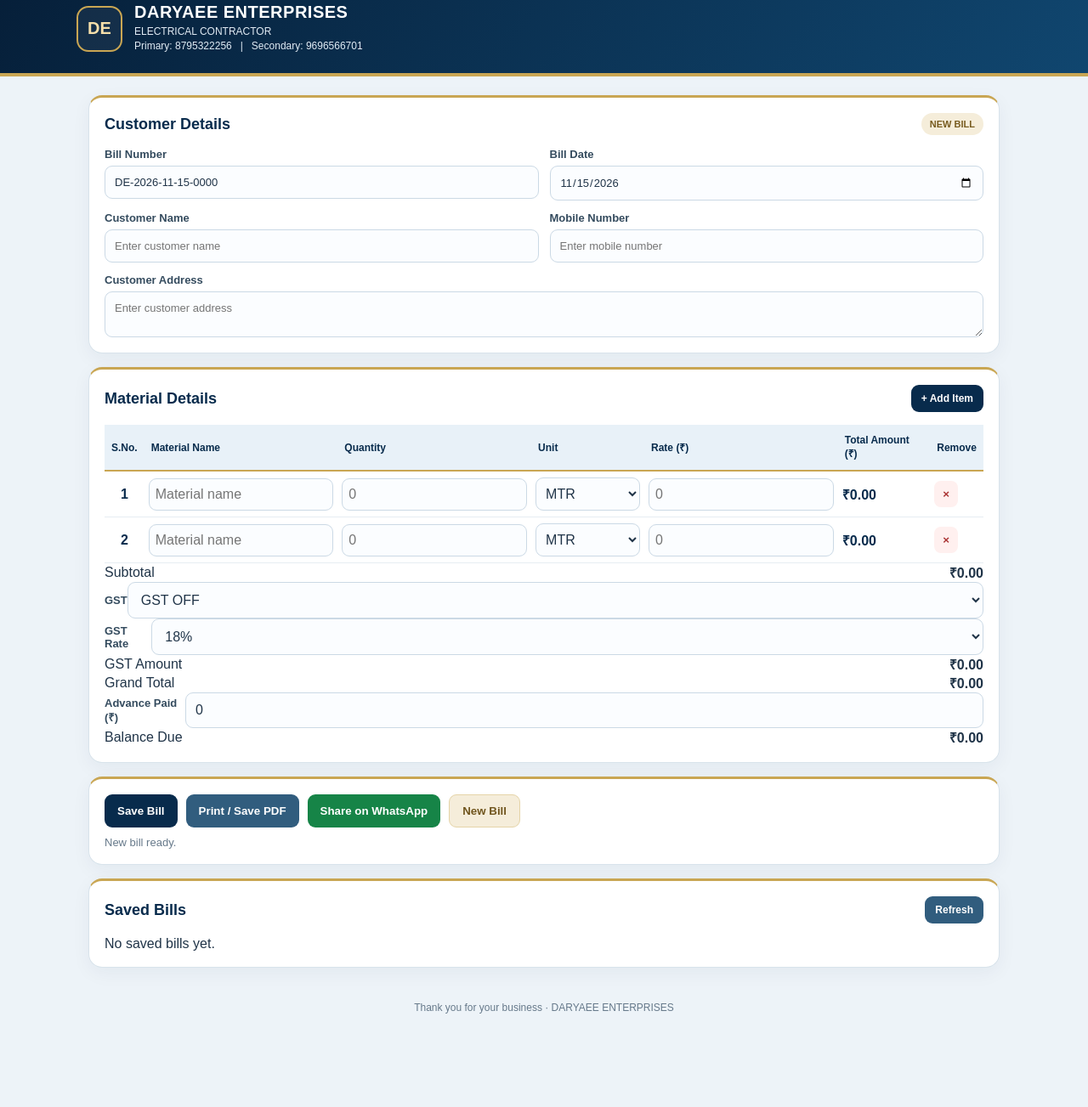
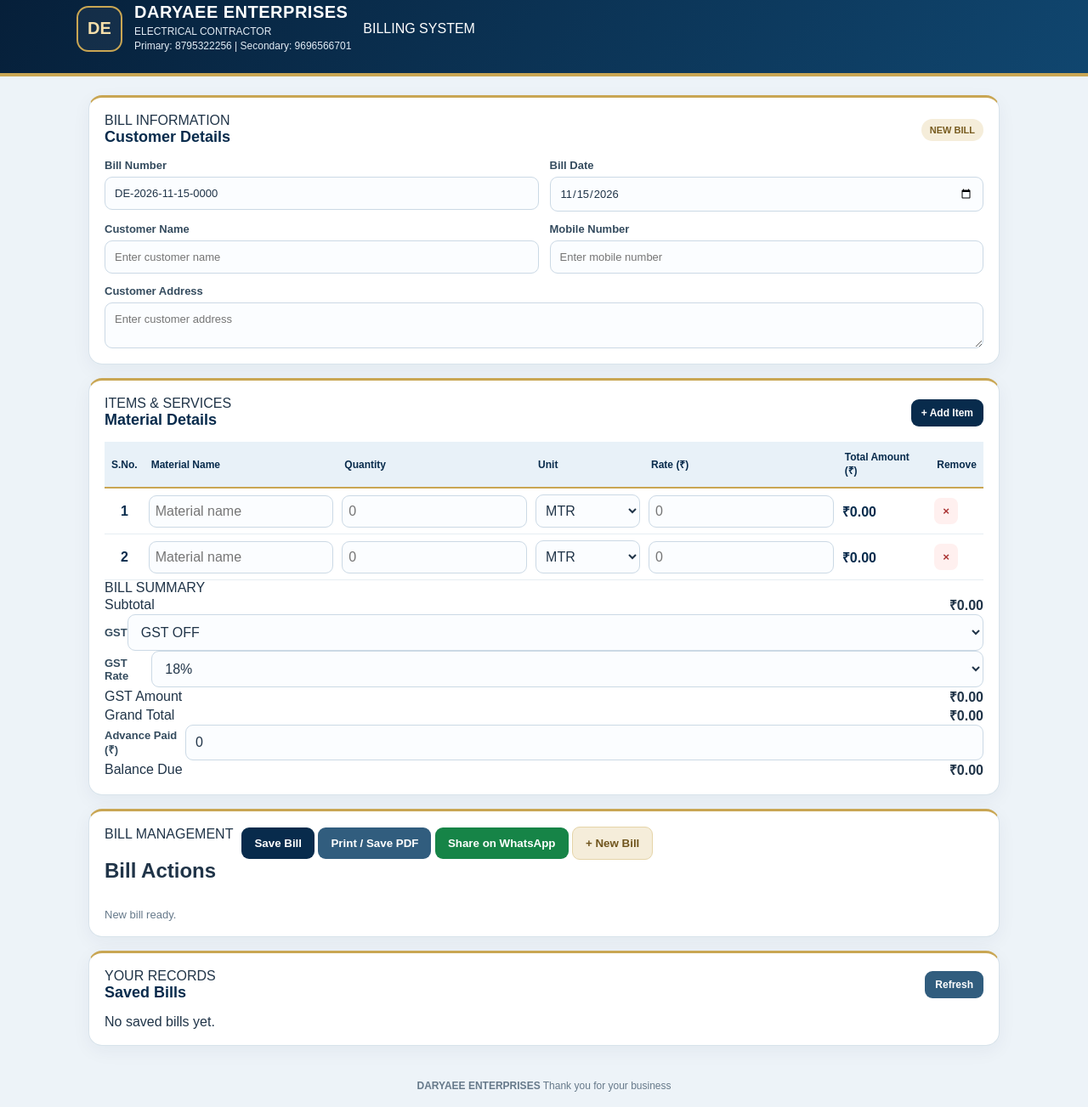
Before and after one commit to mohdkaleem99988-cloud/daryaee-billing-app, a plain HTML site: page index.html in a window 1280 px wide. Shown: the part 19-1322 px from the top of the page at 85% size. Before the commit the page ends 1230 px from the top, so only its background shows below. Drawn offline with Linux system fonts and the light colour scheme.

Commit message:
Update index.html

```diff
--- a/index.html
+++ b/index.html
@@ -1,45 +1,99 @@
+
 <!doctype html>
 <html lang="en">
 <head>
   <meta charset="utf-8">
   <meta name="viewport" content="width=device-width, initial-scale=1">
-  <meta name="theme-color" content="#0b3158">
-  <title>DARYAEE ENTERPRISES - Billing</title>
+  <meta name="theme-color" content="#082b4c">
+  <meta name="description" content="DARYAEE ENTERPRISES Electrical Contractor Billing">
+  <title>DARYAEE ENTERPRISES | Professional Billing</title>
   <link rel="manifest" href="manifest.webmanifest">
   <link rel="stylesheet" href="style.css">
 </head>
 <body>
+
 <header class="top">
   <div class="brand-mark">DE</div>
-  <div>
+  <div class="brand-info">
     <h1>DARYAEE ENTERPRISES</h1>
-    <p>ELECTRICAL CONTRACTOR</p>
-    <p>Primary: 8795322256 &nbsp; | &nbsp; Secondary: 9696566701</p>
+    <p class="subtitle">ELECTRICAL CONTRACTOR</p>
+    <p class="contact">
+      Primary: 8795322256
+      <span>|</span>
+      Secondary: 9696566701
+    </p>
   </div>
+  <div class="header-label">BILLING SYSTEM</div>
 </header>
 
 <main>
+
   <section class="panel">
-    <div class="section-head"><h2>Customer Details</h2><span class="tag">NEW BILL</span></div>
+    <div class="section-head">
+      <div>
+        <span class="eyebrow">BILL INFORMATION</span>
+        <h2>Customer Details</h2>
+      </div>
+      <span class="tag">NEW BILL</span>
+    </div>
+
     <div class="form-grid">
-      <label>Bill Number<input id="billNo" readonly></label>
-      <label>Bill Date<input id="billDate" type="date"></label>
-      <label>Customer Name<input id="customerName" placeholder="Enter customer name"></label>
-      <label>Mobile Number<input id="customerPhone" inputmode="tel" placeholder="Enter mobile number"></label>
-      <label class="wide">Customer Address<textarea id="customerAddress" rows="2" placeholder="Enter customer address"></textarea></label>
+      <label>
+        Bill Number
+        <input id="billNo" readonly>
+      </label>
+
+      <label>
+        Bill Date
+        <input id="billDate" type="date">
+      </label>
+
+      <label>
+        Customer Name
+        <input id="customerName" placeholder="Enter customer name">
+      </label>
+
+      <label>
+        Mobile Number
+        <input id="customerPhone" inputmode="tel" placeholder="Enter mobile number">
+      </label>
+
+      <label class="wide">
+        Customer Address
+        <textarea id="customerAddress" rows="2" placeholder="Enter customer address"></textarea>
+      </label>
     </div>
   </section>
 
   <section class="panel">
-    <div class="section-head"><h2>Material Details</h2><button id="addRow" class="small-btn" type="button">+ Add Item</button></div>
+    <div class="section-head">
+      <div>
+        <span class="eyebrow">ITEMS & SERVICES</span>
+        <h2>Material Details</h2>
+      </div>
+      <button id="addRow" class="small-btn" type="button">+ Add Item</button>
+    </div>
+
     <div class="table-wrap">
       <table>
-        <thead><tr><th>S.No.</th><th>Material Name</th><th>Quantity</th><th>Unit</th><th>Rate (₹)</th><th>Total Amount (₹)</th><th class="no-print">Remove</th></tr></thead>
+        <thead>
+          <tr>
+            <th>S.No.</th>
+            <th>Material Name</th>
+            <th>Quantity</th>
+            <th>Unit</th>
+            <th>Rate (₹)</th>
+            <th>Total Amount (₹)</th>
+            <th class="no-print">Remove</th>
+          </tr>
+        </thead>
         <tbody id="itemsBody"></tbody>
       </table>
     </div>
 
     <div class="bill-summary">
+      <div class="summary-heading">BILL SUMMARY</div>
+
       <div class="summary-row">
         <span>Subtotal</span>
         <strong id="subTotal">₹0.00</strong>
@@ -64,7 +118,7 @@
         </select>
       </div>
 
-  <div id="customGstWrap" style="display:none">
+      <div id="customGstWrap" class="custom-gst" style="display:none">
         <label for="customGst">Custom GST %</label>
         <input id="customGst" type="number" value="0">
       </div>
@@ -74,7 +128,7 @@
         <strong id="gstAmount">₹0.00</strong>
       </div>
 
-  <div class="summary-row">
+      <div class="summary-row grand-row">
         <span>Grand Total</span>
         <strong id="grandTotal">₹0.00</strong>
       </div>
@@ -84,28 +138,48 @@
         <input id="advancePaid" type="number" value="0">
       </div>
 
-  <div class="summary-row">
+      <div class="summary-row balance-row">
         <span>Balance Due</span>
         <strong id="balanceDue">₹0.00</strong>
       </div>
     </div>
-
   </section>
 
   <section class="panel actions">
+    <div class="action-heading">
+      <span class="eyebrow">BILL MANAGEMENT</span>
+      <h2>Bill Actions</h2>
+    </div>
+
+    <div class="action-buttons">
       <button id="saveBill" type="button">Save Bill</button>
       <button id="printBill" class="secondary" type="button">Print / Save PDF</button>
       <button id="shareBill" class="whatsapp" type="button">Share on WhatsApp</button>
-    <button id="newBill" class="light" type="button">New Bill</button>
+      <button id="newBill" class="light" type="button">+ New Bill</button>
+    </div>
+
     <p id="status" role="status"></p>
   </section>
 
   <section class="panel">
-    <div class="section-head"><h2>Saved Bills</h2><button id="refreshHistory" class="small-btn secondary" type="button">Refresh</button></div>
+    <div class="section-head">
+      <div>
+        <span class="eyebrow">YOUR RECORDS</span>
+        <h2>Saved Bills</h2>
+      </div>
+      <button id="refreshHistory" class="small-btn secondary" type="button">Refresh</button>
+    </div>
+
     <div id="history" class="history">No saved bills yet.</div>
   </section>
+
 </main>
-<footer>Thank you for your business · DARYAEE ENTERPRISES</footer>
+
+<footer>
+  <strong>DARYAEE ENTERPRISES</strong>
+  <span>Thank you for your business</span>
+</footer>
+
 <script src="app.js"></script>
 </body>
 </html>
```
Lines whose indentation alone changed are shown as unchanged.
